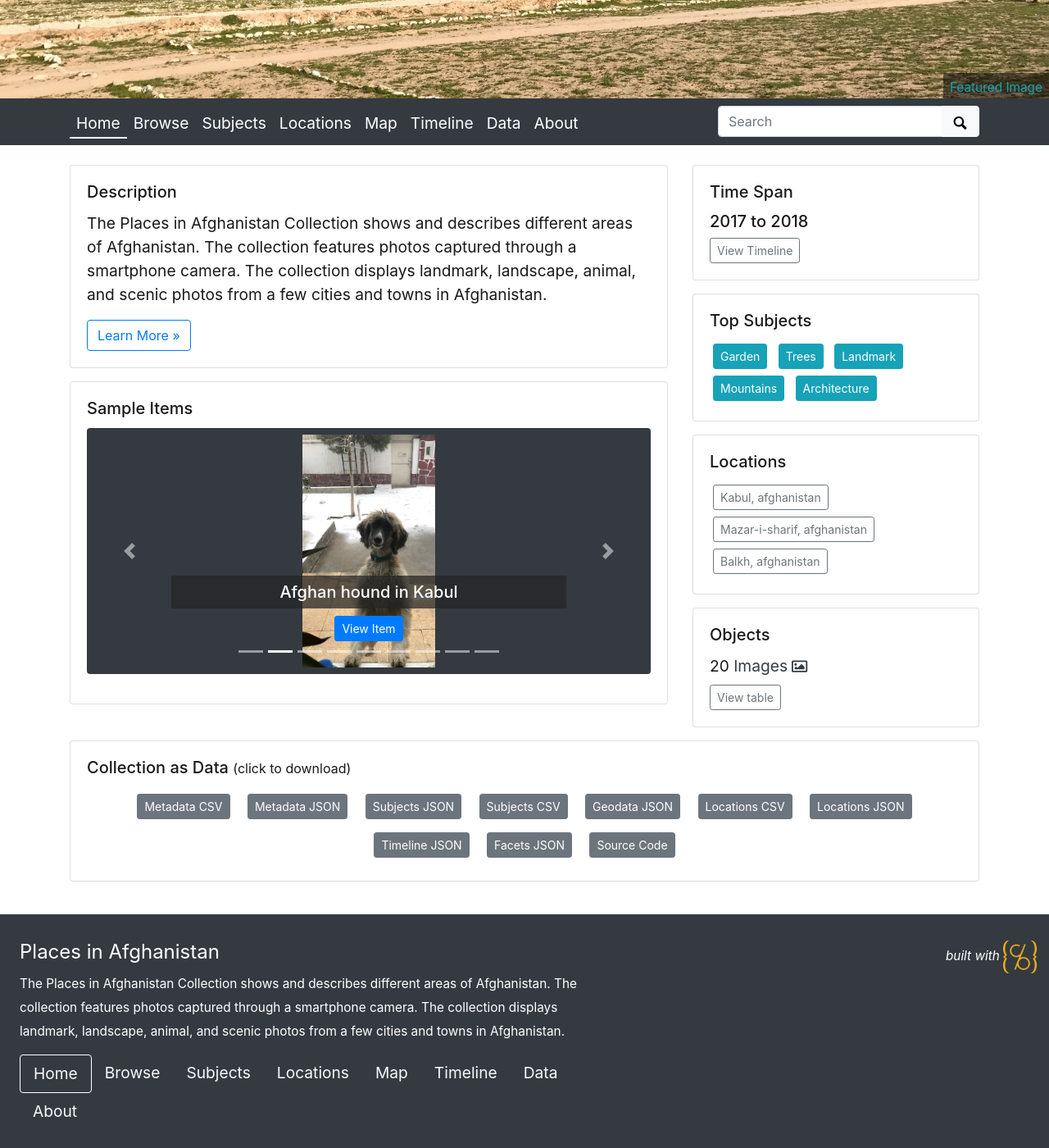
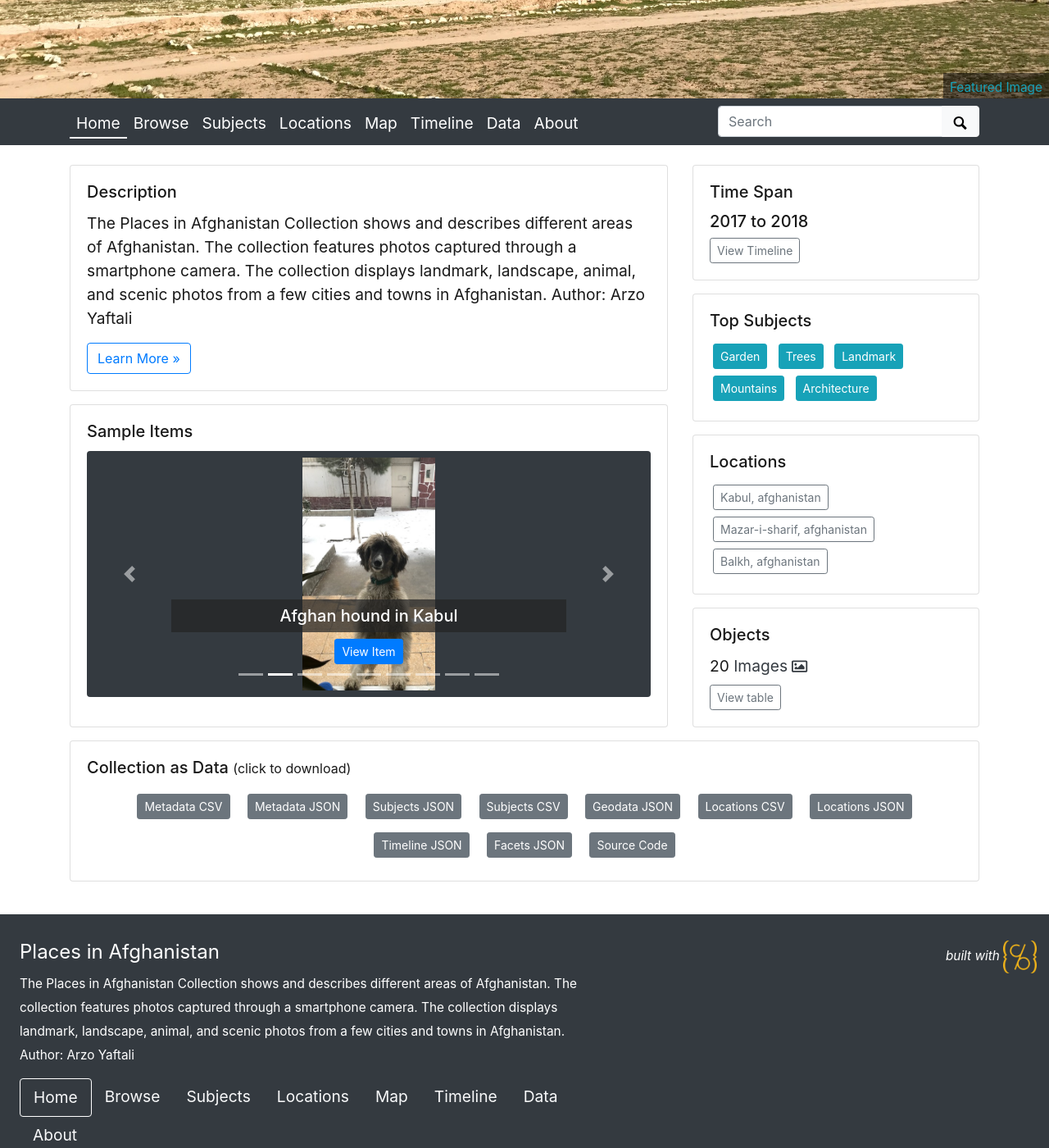
Before and after one commit to aryaftali/Afghan-Cities, a Jekyll site: the page built from index.md, in a window 1280 px wide and 1400 px high, scrolled down 490 px. Shown: the whole window at 82% size. Built offline with Jekyll 4.4.1, drawn with Linux system fonts in a browser that asks for light colours.

Commit message:
Update _config.yml

```diff
--- a/_config.yml
+++ b/_config.yml
@@ -25,7 +25,8 @@ title: Places in Afghanistan
 tagline: Photographs of different cities and towns of Afghanistan
 # description appears in meta tags and other locations
 # this description might appear in search result lists, keep around 160 characters max
-description: "The Places in Afghanistan Collection shows and describes different areas of Afghanistan. The collection features photos captured through a smartphone camera. The collection displays landmark, landscape, animal, and scenic photos from a few cities and towns in Afghanistan."
+description: "The Places in Afghanistan Collection shows and describes different areas of Afghanistan. The collection features photos captured through a smartphone camera. The collection displays landmark, landscape, animal, and scenic photos from a few cities and towns in Afghanistan.
+Author: Arzo Yaftali"
 # creator of the digital collection, to appear in meta tags; we typically use our GitHub usernames but feel free to just use your name
 author: Arzo Yaftali
 
```
